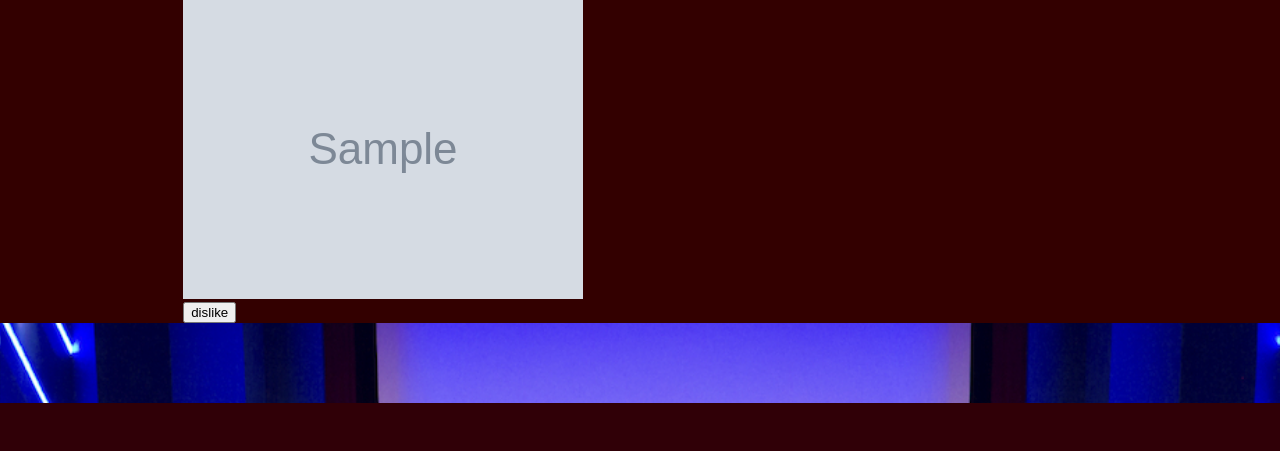
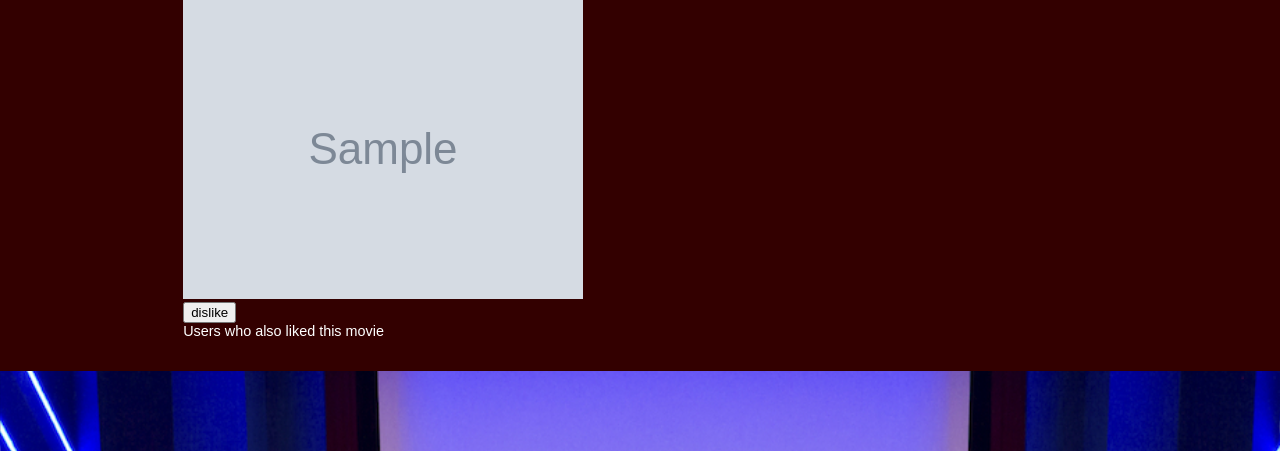
Before and after one commit to yanliu8/tinflix, a Django app: page /like_history in a window 1280 px wide; the page is wider, and only the part inside the window is pictured. Shown: the part 787-1238 px from the top of that part. Before the commit the page ends 1190 px from the top of that part, so only its background shows below. Run offline with Django 3.2, Linux system fonts and the light colour scheme; a user stored in the database is signed in; tables that the repository leaves empty hold one stand-in row (values such as "Sample post"); grey boxes marked "Sample" are stand-in pictures; parts of the project's set-up code (start-up, migrations or seed data) failed here and were passed over; some libraries are stand-ins or nearby versions.

Commit message:
user recommendation place holder

```diff
--- a/tinflix/movie/templates/search.html
+++ b/tinflix/movie/templates/search.html
@@ -40,6 +40,11 @@
                 <button type="button" id="{{ movie_obj.movie.movie_id }}" onclick="like(this.id)">dislike</button>
             {% endif %}
         </div>
+        <div class="textonred">
+            Users who also liked this movie
+        </div>
+        <br>
+        <br>
     {% endfor %}
 {% else %}
     <div class="textonred">
```
